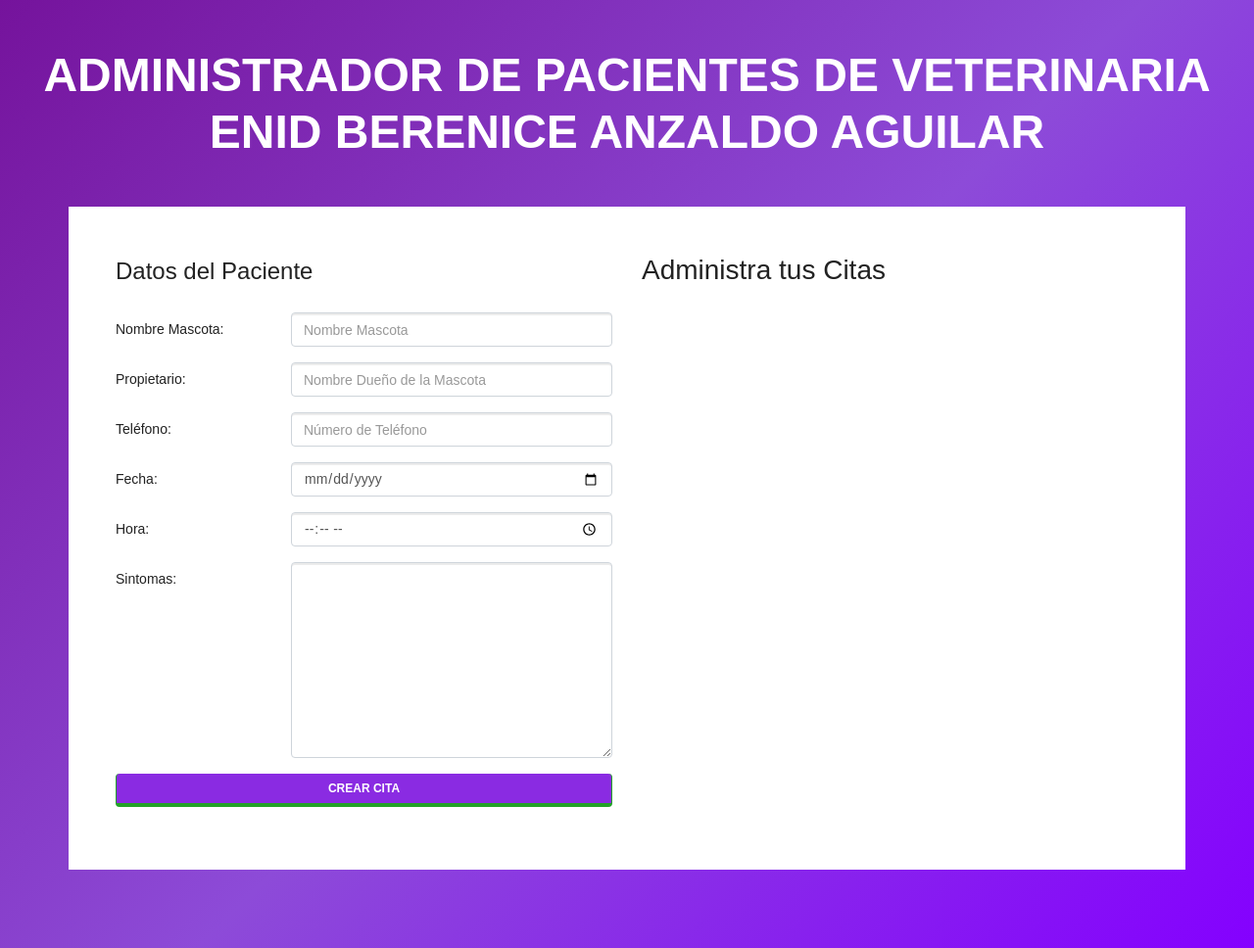
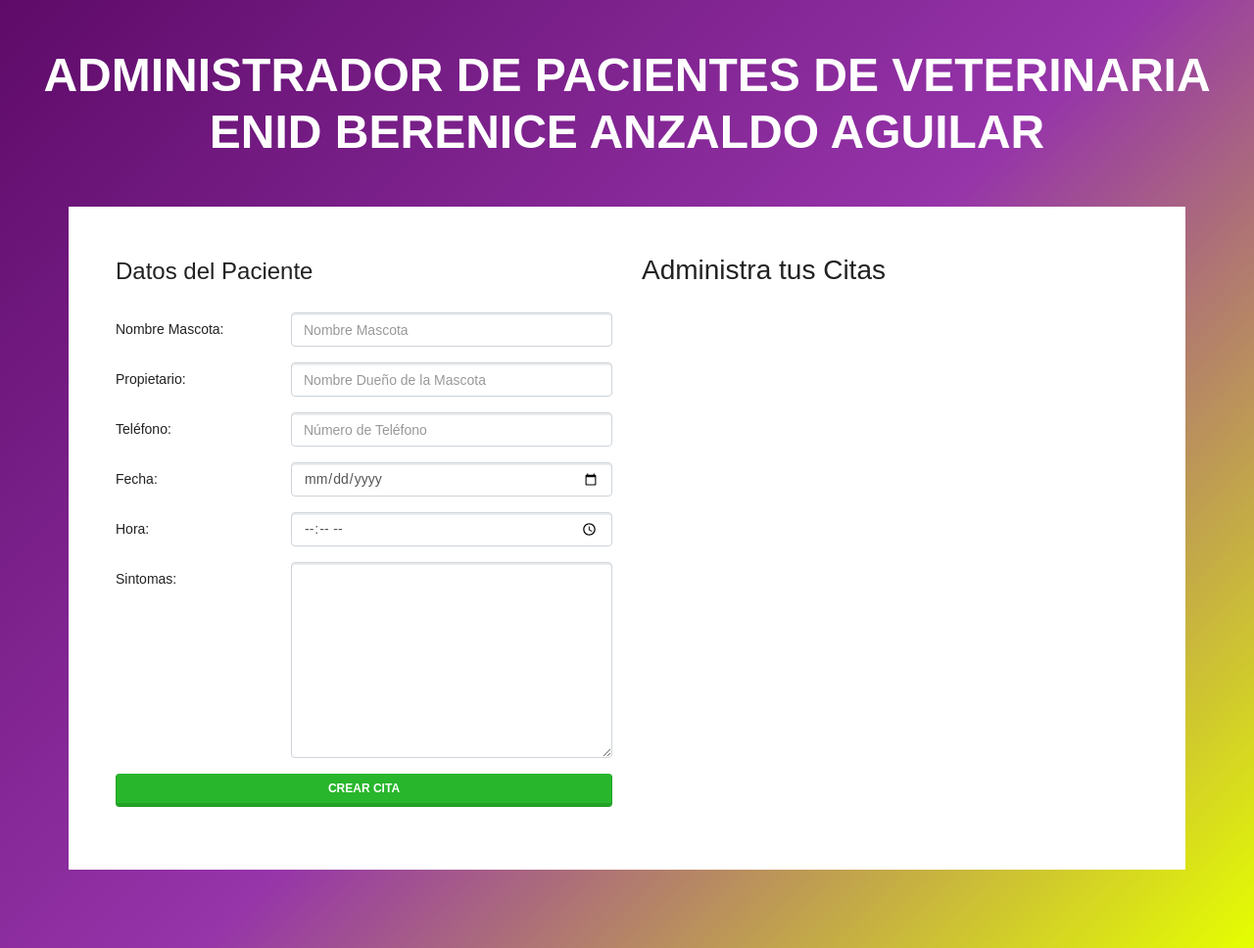
Before and after one commit to enidanzaldo/adminCitas, a plain HTML site: page Downloads/AdministrarCitas/AdministrarCitas/index.html in a window 1280 px wide. Shown: the whole page at 98% size. Drawn offline with Linux system fonts and the light colour scheme.

Commit message:
first commit

```diff
--- a/Downloads/AdministrarCitas/AdministrarCitas/css/styles.css
+++ b/Downloads/AdministrarCitas/AdministrarCitas/css/styles.css
@@ -5,7 +5,7 @@ body {
   margin: 0;
   padding: 0;
   font-family: sans-serif;
-  background-image: linear-gradient(-225deg, #75139c 0%, #8d4bd8 52%, #8400ff 100%);
+  background-image: linear-gradient(-225deg, #5e0b69 0%, #9634aa 52%, #e5ff00 100%);
   min-height: 100%;
   padding-bottom: 5rem;
 }
--- a/Downloads/AdministrarCitas/AdministrarCitas/index.html
+++ b/Downloads/AdministrarCitas/AdministrarCitas/index.html
@@ -54,7 +54,7 @@
                         </div>
                     </div>
                     <div class="form-group">
-                            <button type="submit" class="btn btn-success w-100 d-block" style="background-color: blueviolet;">Crear Cita</button>
+                            <button type="submit" class="btn btn-success w-100 d-block">Crear Cita</button>
                     </div>
                 </form>
             </div>
```
